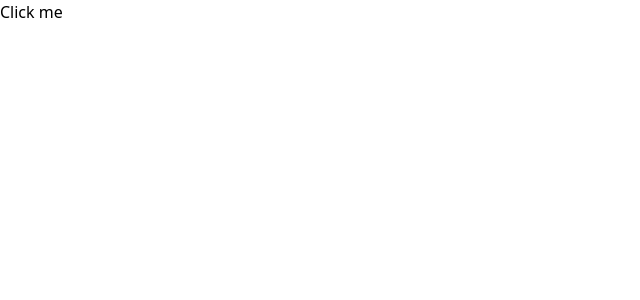
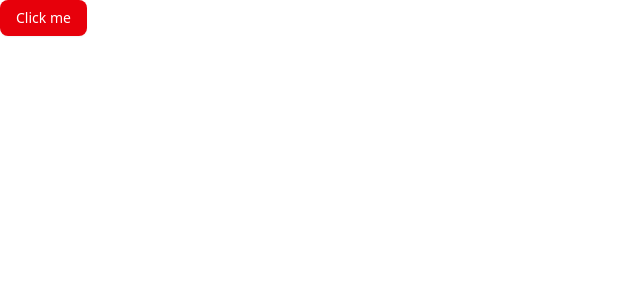
Before and after one commit to snap86-labs/stack86, a React (Vite) app in the folder apps/webapp/: page / in a window 1280 px wide. Shown: the top 300 px of the page, without its empty margins (0-640 px from the left). Built offline with nearby package versions, Linux system fonts and the light colour scheme.

Commit message:
fix: shadcn styles

```diff
--- a/apps/webapp/src/App.tsx
+++ b/apps/webapp/src/App.tsx
@@ -1,13 +1,11 @@
-import { useState } from 'react'
+
 import './App.css'
 import { Button } from '@uprompt/ui/components/button'
 
 function App() {
-  const [count, setCount] = useState(0)
-
   return (
 
-    <Button>
+    <Button variant="destructive">
         Click me
     </Button>
   )
--- a/apps/webapp/src/index.css
+++ b/apps/webapp/src/index.css
@@ -1 +1,2 @@
 @import "tailwindcss";
+@import "@uprompt/ui/globals.css";
```
